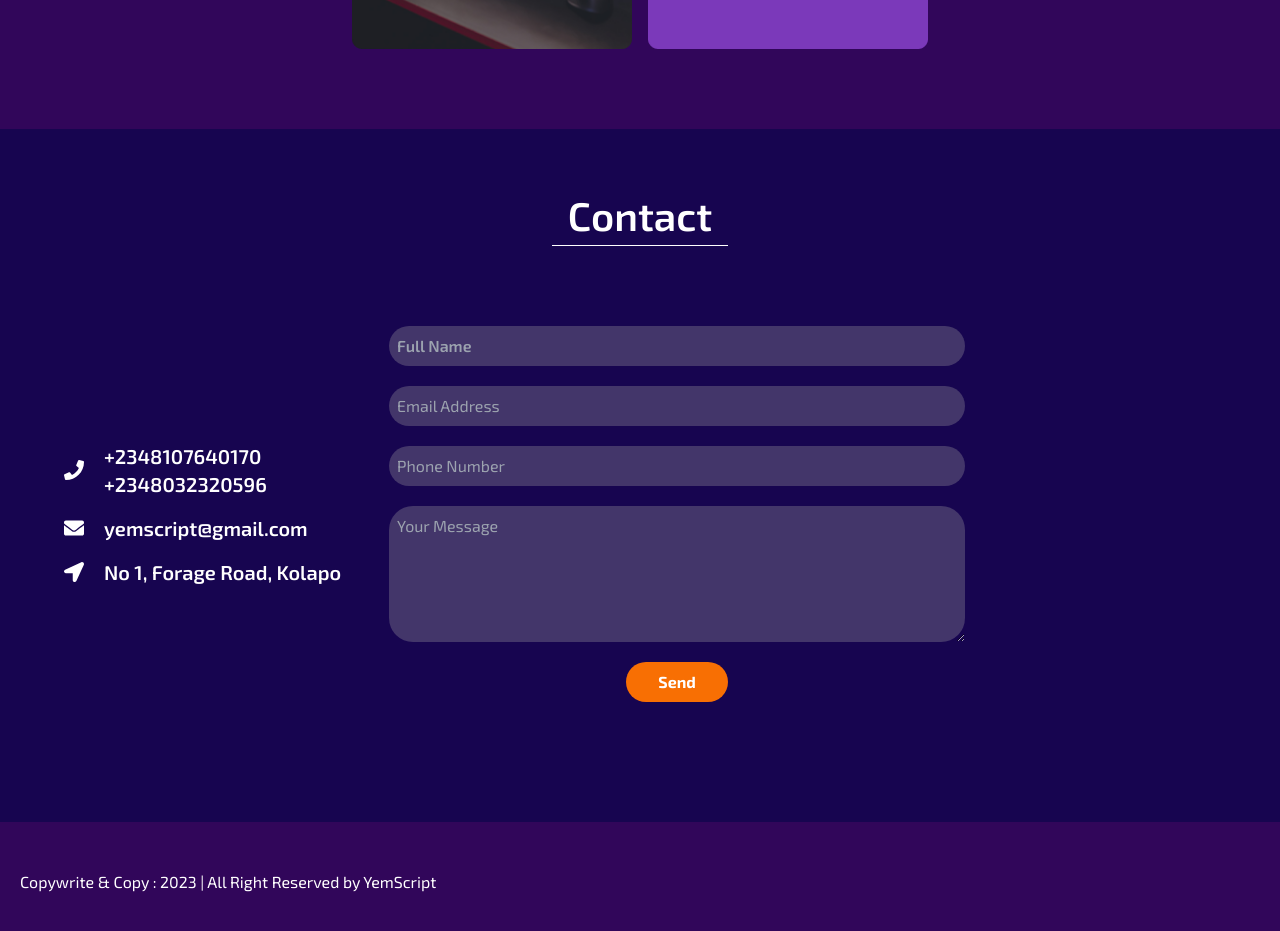
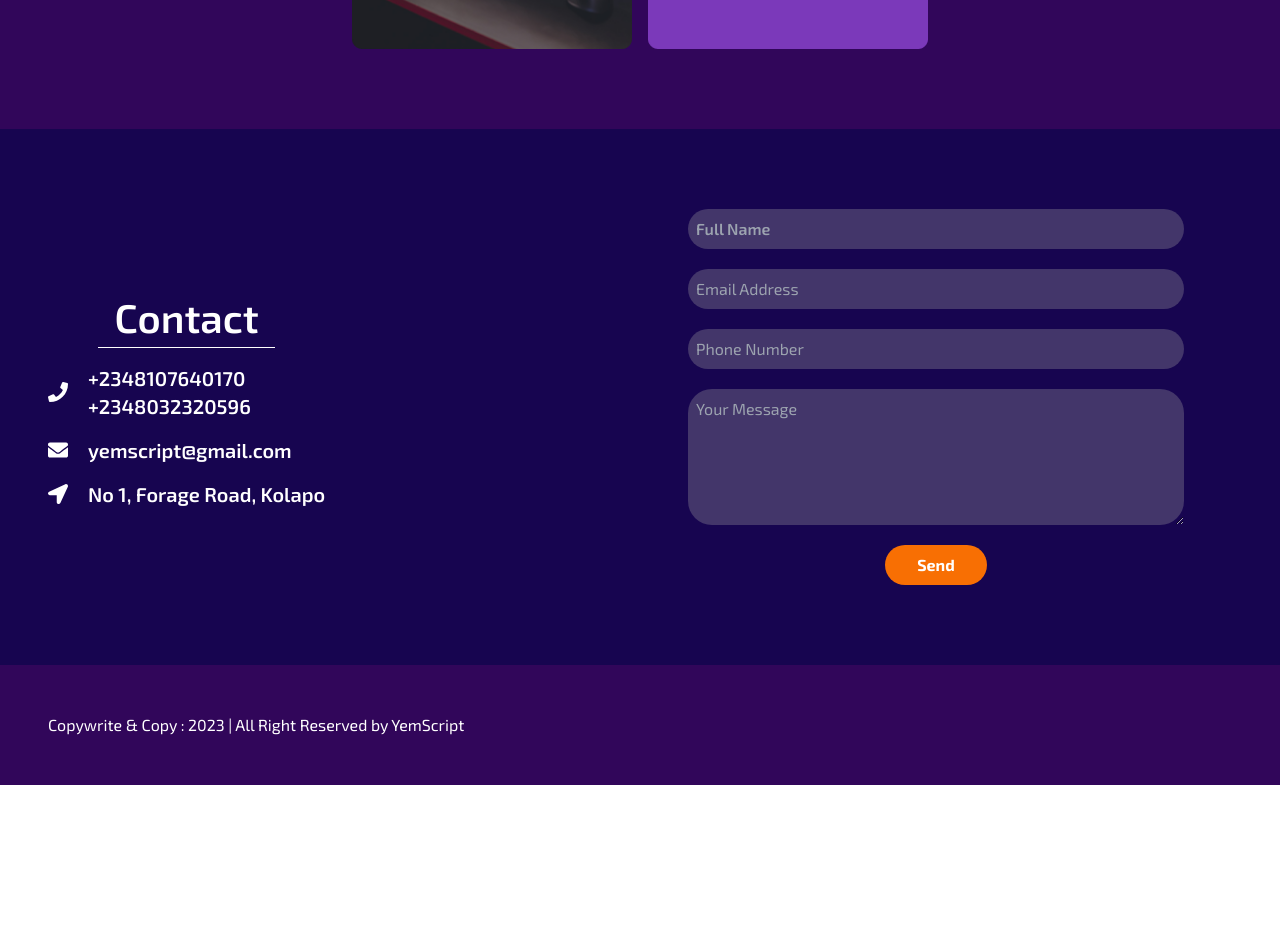
Before and after one commit to Yusuff4u2c/my-portfolio, a React (Vite) app: page / in a window 1280 px wide. Shown: the part 3180-4111 px from the top of the page. After the commit the page ends 3965 px from the top, so only its background shows below. Built offline with nearby package versions, Linux system fonts and the light colour scheme.

Commit message:
contact section updated

```diff
--- a/src/App.jsx
+++ b/src/App.jsx
@@ -10,7 +10,7 @@ import Contact from "./components/contact";
 const Footer = () => {
   return (
     <div className="bg-[#31065A] text-white ">
-      <div className="max-w-[1240px] mx-auto py-12">
+      <div className="px-12 mx-auto py-12">
         <h1>Copywrite & Copy : 2023 | All Right Reserved by YemScript</h1>
       </div>
     </div>
@@ -19,7 +19,7 @@ const Footer = () => {
 
 function App() {
   return (
-    <div>
+    <div className="wi">
       <NavBar />
       <Banner />
       <About />
--- a/src/components/contact.jsx
+++ b/src/components/contact.jsx
@@ -14,12 +14,11 @@ const Contact = () => {
 
   return (
     <div className="bg-[#170550] text-white" id="contact">
-      <div className="max-w-6xl mx-auto py-10">
-        <h1 className="px-4 border-b border-white w-fit mx-auto pt-4 text-[40px] font-semibold">
+      <div className="flex flex-col gap-8 md:flex-row px-12 md:justify-between py-20 items-center">
+        <div className="flex flex-col gap-4 font-semibold md:text-xl">
+          <h1 className="px-4 border-b border-white w-fit mx-auto py-4 text-[40px] font-semibold">
             Contact
           </h1>
-        <div className="flex flex-col lg:flex-row py-20 gap-12 items-center">
-          <div className="flex flex-col gap-4 font-semibold text-xl">
           <div className="flex gap-5 items-center">
             <FaPhone />
             <div>
@@ -39,7 +38,7 @@ const Contact = () => {
 
         <form
           onSubmit={handleSubmit(onSubmit)}
-            className="flex flex-col gap-5 w-full md:w-[50%]"
+          className="flex px-12 flex-col gap-5 w-full md:w-[50%]"
         >
           <input
             className="rounded-3xl bg-[#43366A] p-2 placeholder:font-semibold"
@@ -80,7 +79,6 @@ const Contact = () => {
         </form>
       </div>
     </div>
-    </div>
   );
 };
 
```
Lines whose indentation alone changed are shown as unchanged.
